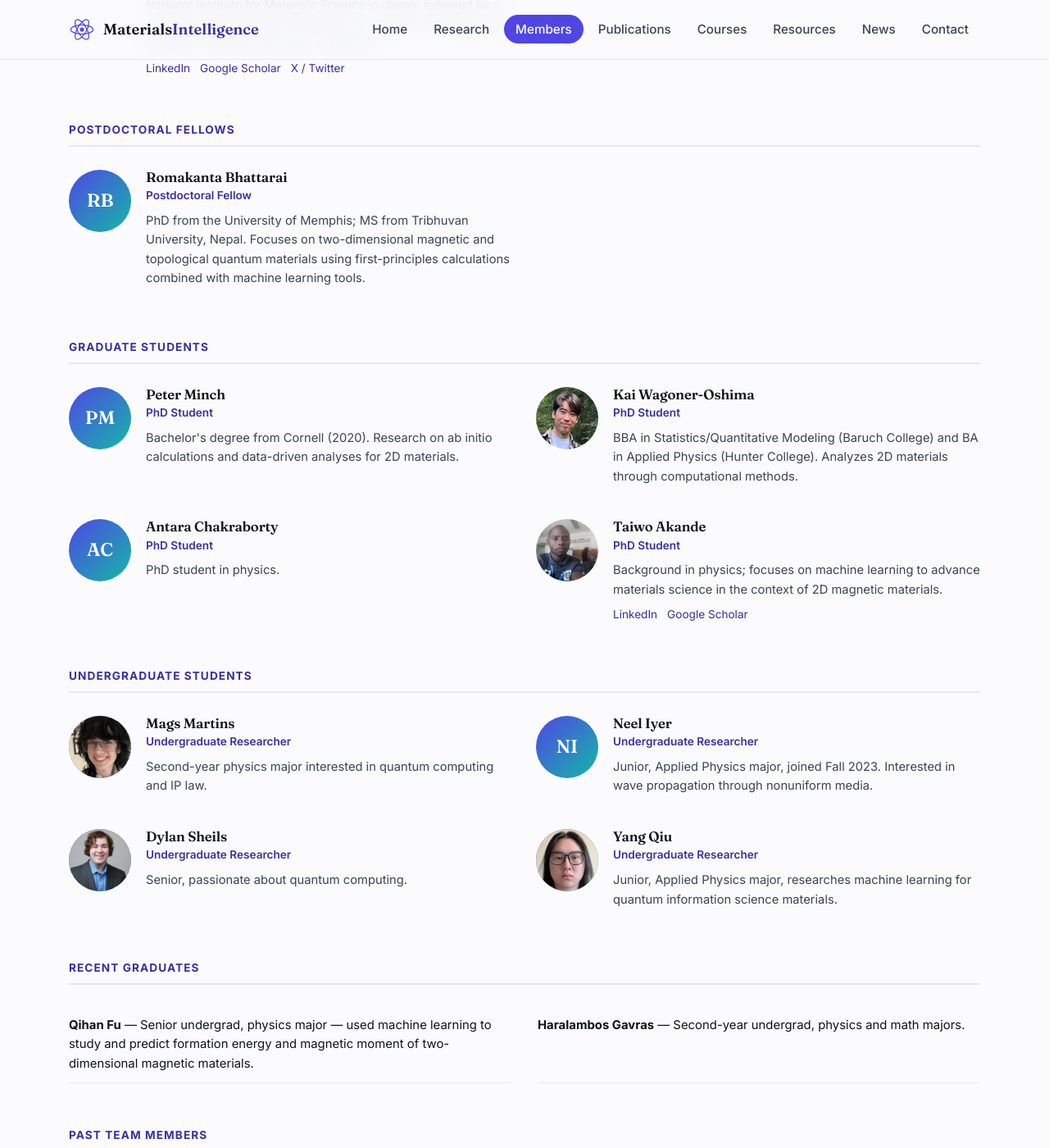
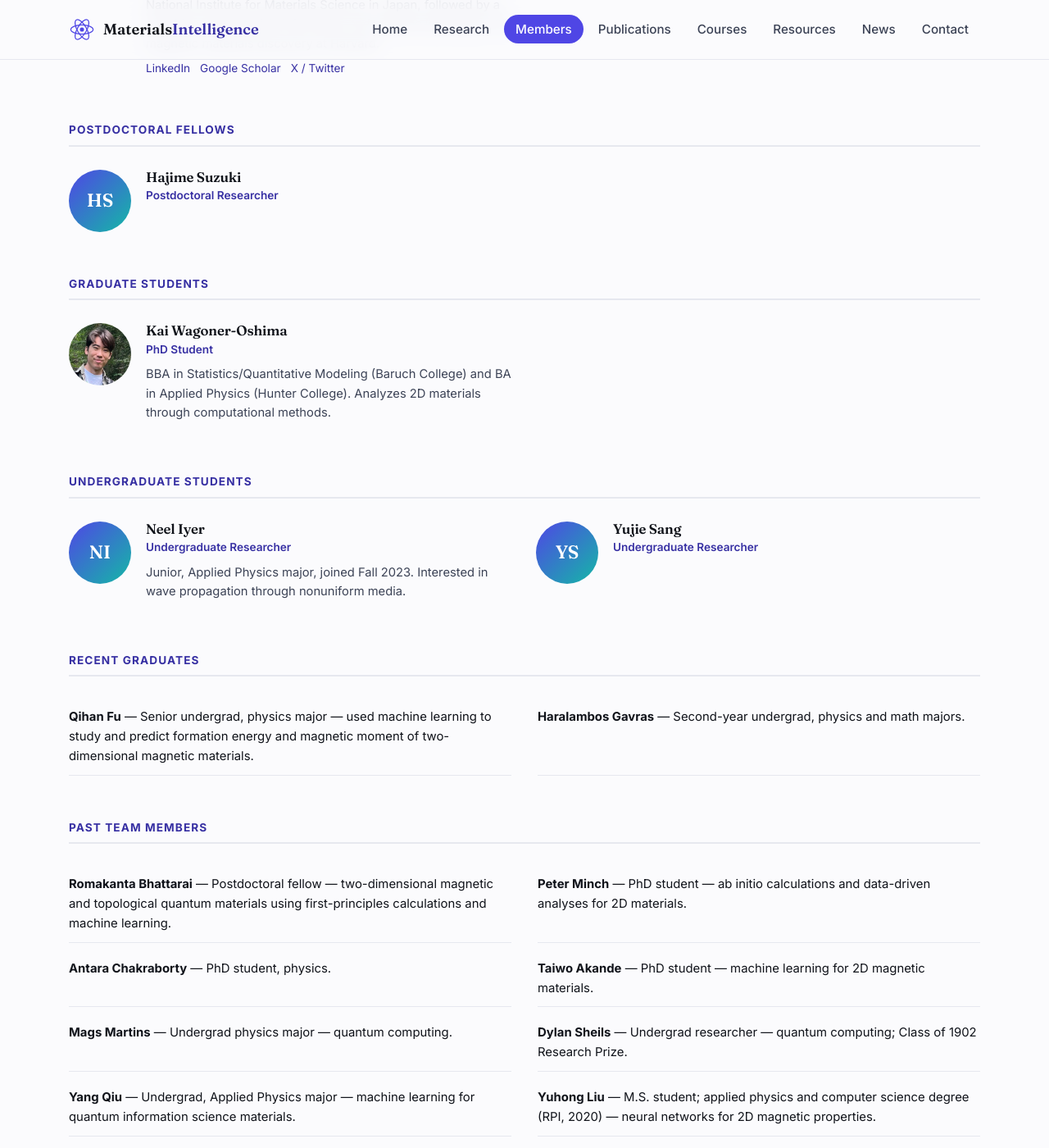
Before and after one commit to quantum-intelligence/materials-intelligence-website, a Jekyll site: the page built from members/index.html, in a window 1280 px wide and 1400 px high, scrolled down 626 px. Shown: the whole window at 82% size. Built offline with Jekyll 4.4.1, drawn with Linux system fonts in a browser that asks for light colours.

Commit message:
Update group roster: move departed members to past members, add new members
- Move Romakanta Bhattarai, Peter Minch, Antara Chakraborty, Taiwo Akande,
  Mags Martins, Dylan Sheils and Yang Qiu to Past Team Members
- Add Hajime Suzuki (Postdoctoral Researcher)
- Add Yujie Sang (Undergraduate Researcher)

Co-Authored-By: Claude Opus 5.5 <noreply@anthropic.com>

```diff
--- a/_data/members.yml
+++ b/_data/members.yml
@@ -18,24 +18,13 @@
 - key: postdocs
   title: Postdoctoral Fellows
   people:
-    - name: Romakanta Bhattarai
-      role: Postdoctoral Fellow
-      initials: RB
-      bio: >-
-        PhD from the University of Memphis; MS from Tribhuvan University,
-        Nepal. Focuses on two-dimensional magnetic and topological quantum
-        materials using first-principles calculations combined with machine
-        learning tools.
+    - name: Hajime Suzuki
+      role: Postdoctoral Researcher
+      initials: HS
 
 - key: grad
   title: Graduate Students
   people:
-    - name: Peter Minch
-      role: PhD Student
-      initials: PM
-      bio: >-
-        Bachelor's degree from Cornell (2020). Research on ab initio
-        calculations and data-driven analyses for 2D materials.
     - name: Kai Wagoner-Oshima
       role: PhD Student
       initials: KW
@@ -44,47 +33,19 @@
         BBA in Statistics/Quantitative Modeling (Baruch College) and BA in
         Applied Physics (Hunter College). Analyzes 2D materials through
         computational methods.
-    - name: Antara Chakraborty
-      role: PhD Student
-      initials: AC
-      bio: PhD student in physics.
-    - name: Taiwo Akande
-      role: PhD Student
-      initials: TA
-      photo: /assets/img/members/taiwo-akande.jpg
-      bio: >-
-        Background in physics; focuses on machine learning to advance
-        materials science in the context of 2D magnetic materials.
-      links:
-        scholar: "https://scholar.google.com/citations?hl=en&user=SjeOkiUAAAAJ"
-        linkedin: "https://www.linkedin.com/in/akande-taiwo-hassan-75325a199/"
 
 - key: undergrad
   title: Undergraduate Students
   people:
-    - name: Mags Martins
-      role: Undergraduate Researcher
-      initials: MM
-      photo: /assets/img/members/mags-martins.jpg
-      bio: Second-year physics major interested in quantum computing and IP law.
     - name: Neel Iyer
       role: Undergraduate Researcher
       initials: NI
       bio: >-
         Junior, Applied Physics major, joined Fall 2023. Interested in wave
         propagation through nonuniform media.
-    - name: Dylan Sheils
+    - name: Yujie Sang
       role: Undergraduate Researcher
-      initials: DS
-      photo: /assets/img/members/dylan-sheils.jpg
-      bio: Senior, passionate about quantum computing.
-    - name: Yang Qiu
-      role: Undergraduate Researcher
-      initials: YQ
-      photo: /assets/img/members/yang-qiu.jpg
-      bio: >-
-        Junior, Applied Physics major, researches machine learning for
-        quantum information science materials.
+      initials: YS
 
 - key: recent_grads
   title: Recent Graduates
@@ -100,6 +61,28 @@
 - key: alumni
   title: Past Team Members
   people:
+    - name: Romakanta Bhattarai
+      note: >-
+        Postdoctoral fellow — two-dimensional magnetic and topological quantum
+        materials using first-principles calculations and machine learning.
+    - name: Peter Minch
+      note: >-
+        PhD student — ab initio calculations and data-driven analyses for 2D
+        materials.
+    - name: Antara Chakraborty
+      note: PhD student, physics.
+    - name: Taiwo Akande
+      note: >-
+        PhD student — machine learning for 2D magnetic materials.
+    - name: Mags Martins
+      note: Undergrad physics major — quantum computing.
+    - name: Dylan Sheils
+      note: >-
+        Undergrad researcher — quantum computing; Class of 1902 Research Prize.
+    - name: Yang Qiu
+      note: >-
+        Undergrad, Applied Physics major — machine learning for quantum
+        information science materials.
     - name: Yuhong Liu
       note: >-
         M.S. student; applied physics and computer science degree (RPI,
```
